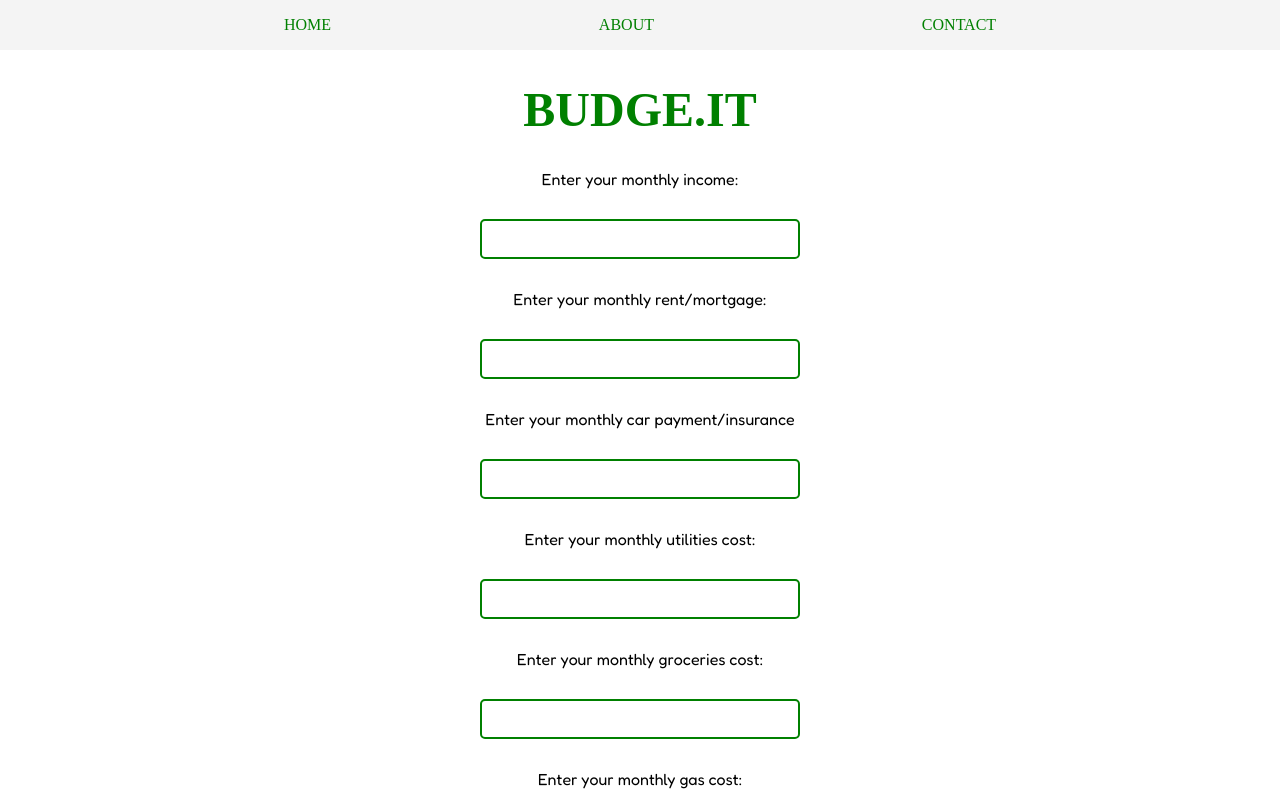
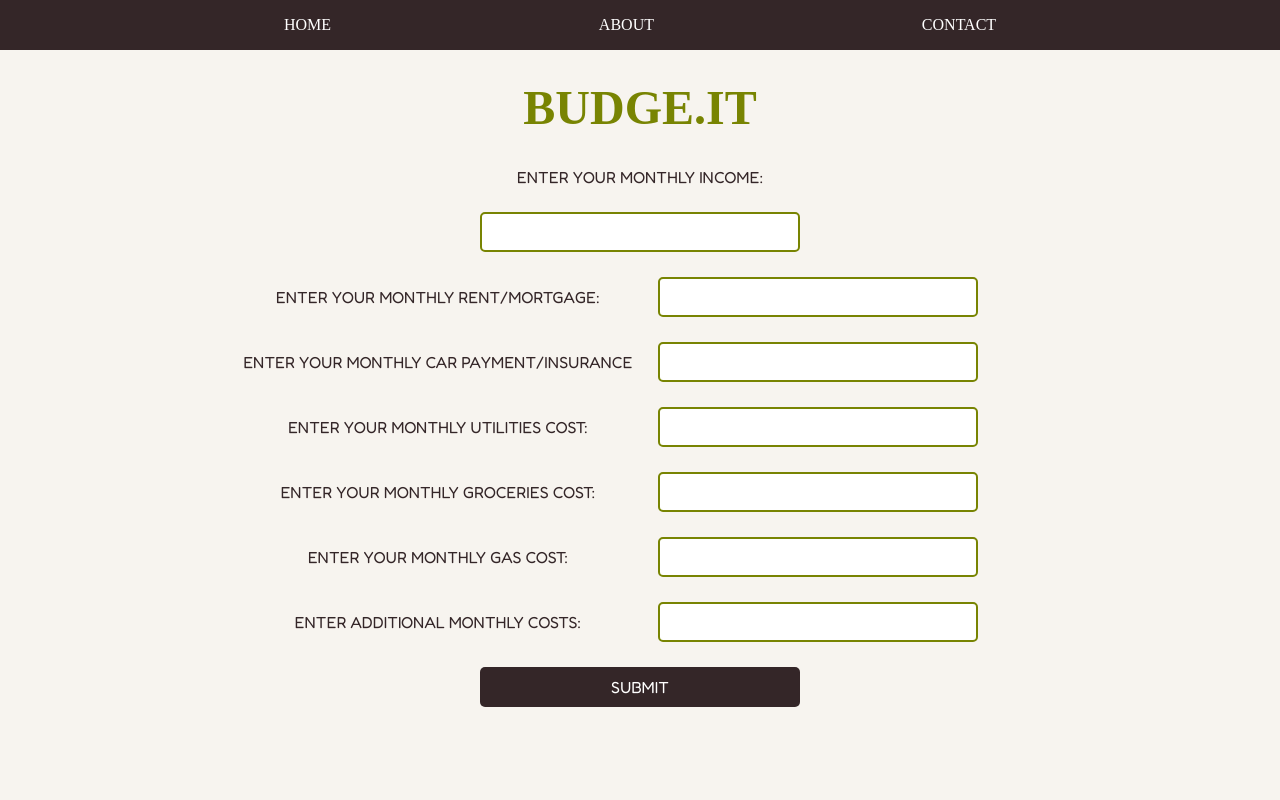
Before and after one commit to gaberinaldi/budge.it, a plain HTML site: page index.html in a window 1280 px wide. Shown: the top 800 px of the page. Drawn offline with Linux system fonts and the light colour scheme; a web font is replaced by a local one.

Commit message:
fixed-css/html

```diff
--- a/assets/style.css
+++ b/assets/style.css
@@ -5,10 +5,20 @@
     border: none;
 }
 
+body {
+    background-color: #F7F4EF;
+    padding-top: 3rem;
+}
+
 header {
-    background-color: #f4f4f4;
+    background-color: #342628;
     padding: 1rem;
     text-align: center;
+    position: fixed;
+    width: 100%;
+    top: 0;
+    z-index:  1000;
+    padding: 1rem;
 }
 
 .navbar ul {
@@ -20,14 +30,19 @@ header {
 
 .navbar a {
     text-decoration: none;
-    color: green;
+    color: white;
     text-transform: uppercase;
+}
+
+.navbar a:hover {
+    color: #FEAA00;
+    transition: 0.2s;
 }
 
 h1 {
     font-family: "Protest Strike";
     font-size: 3rem;
-    color: green;
+    color: #788402;
     text-align: center;
     padding-top: 2.5%;
 }
@@ -36,7 +51,7 @@ h1 {
     display: flex;
     flex-direction: column;
     align-items: center;
-    gap: 30px;
+    gap: 25px;
     padding-top: 2.5%;
     padding-bottom: 2.5%;
     font-family: "Fredoka", sans-serif;
@@ -45,6 +60,8 @@ h1 {
 .input p {
     font-size: 1rem;
     text-align: center;
+    text-transform: uppercase;
+    color: #342628;
 }
 
 .input input {
@@ -52,7 +69,8 @@ h1 {
     width: 25vw;
     font-size: 1rem;
     text-align: center;
-    border: 2px solid green;
+    background-color: white;
+    border: 2px solid #788402;
     border-radius: 5px;
 }
 
@@ -62,14 +80,24 @@ h1 {
     font-size: 1rem;
     cursor: pointer;
     font-family: "Fredoka", sans-serif;
-    color: black;
-    background-color: white;
-    border: 2px solid green;
+    color: white;
+    background-color: #342628;
     border-radius: 5px;
 }
 
 .input button:hover {
     transition: 0.2s;
-    background-color: green;
+    background-color: #FEAA00;
     color: white;
 }
+
+.container {
+    display: grid;
+    grid-template-columns: repeat(2,  1fr);
+    grid-template-rows: repeat(3, auto);
+    gap:  25px;
+    font-family: "Fredoka", sans-serif;
+    justify-content: center;
+    align-items: center;
+    padding-left: 10px;
+}
--- a/index.html
+++ b/index.html
@@ -3,7 +3,7 @@
   <head>
     <meta charset="UTF-8" />
     <meta name="viewport" content="width=device-width, initial-scale=1.0" />
-    <title>example</title>
+    <title>BUDGE.IT</title>
     <link rel="stylesheet" href="assets/style.css" />
     <link href="https://fonts.googleapis.com/css2?family=Oswald:wght@300&family=Protest+Strike&display=swap" rel="stylesheet">
     <link href="https://fonts.googleapis.com/css2?family=Fredoka:wght@300..700&display=swap" rel="stylesheet">
@@ -18,9 +18,10 @@
           </ul>
     </header>
     <h1>BUDGE.IT</h1>
-    <div class="input">
+    <div class="input" id="home">
       <p>Enter your monthly income:</p>
       <input type="number" id="income"  />
+      <div class="container">
       <p>Enter your monthly rent/mortgage:</p>
       <input type="number" id="rent" />
       <p>Enter your monthly car payment/insurance</p>
@@ -33,6 +34,7 @@
       <input type="number" id="gas" />
       <p>Enter additional monthly costs:</p>
       <input type="number" id="additional" />
+      </div>
       <button id="btn">SUBMIT</button>
       <p id="savingsTotal"></p>
     </div>
```
